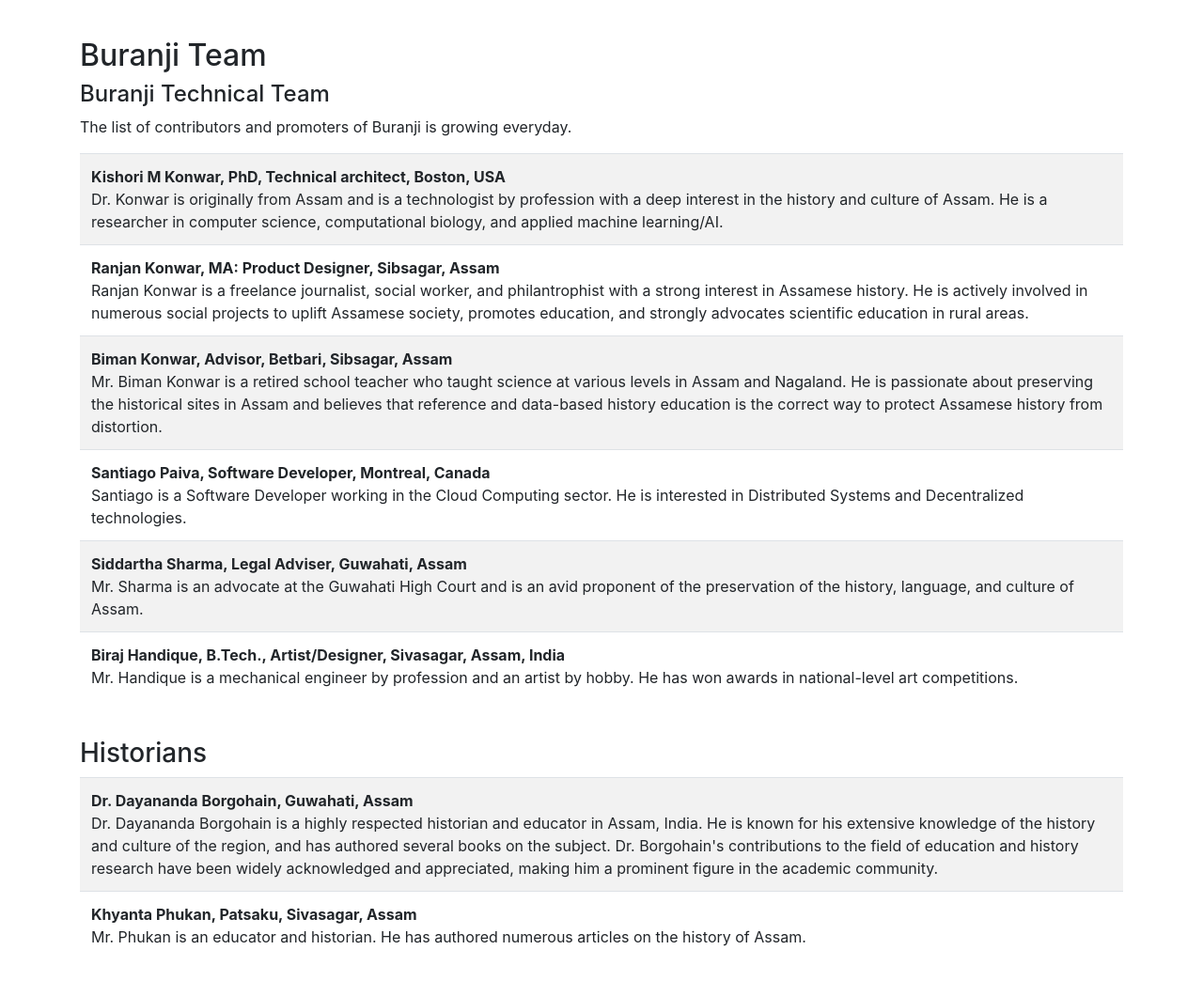
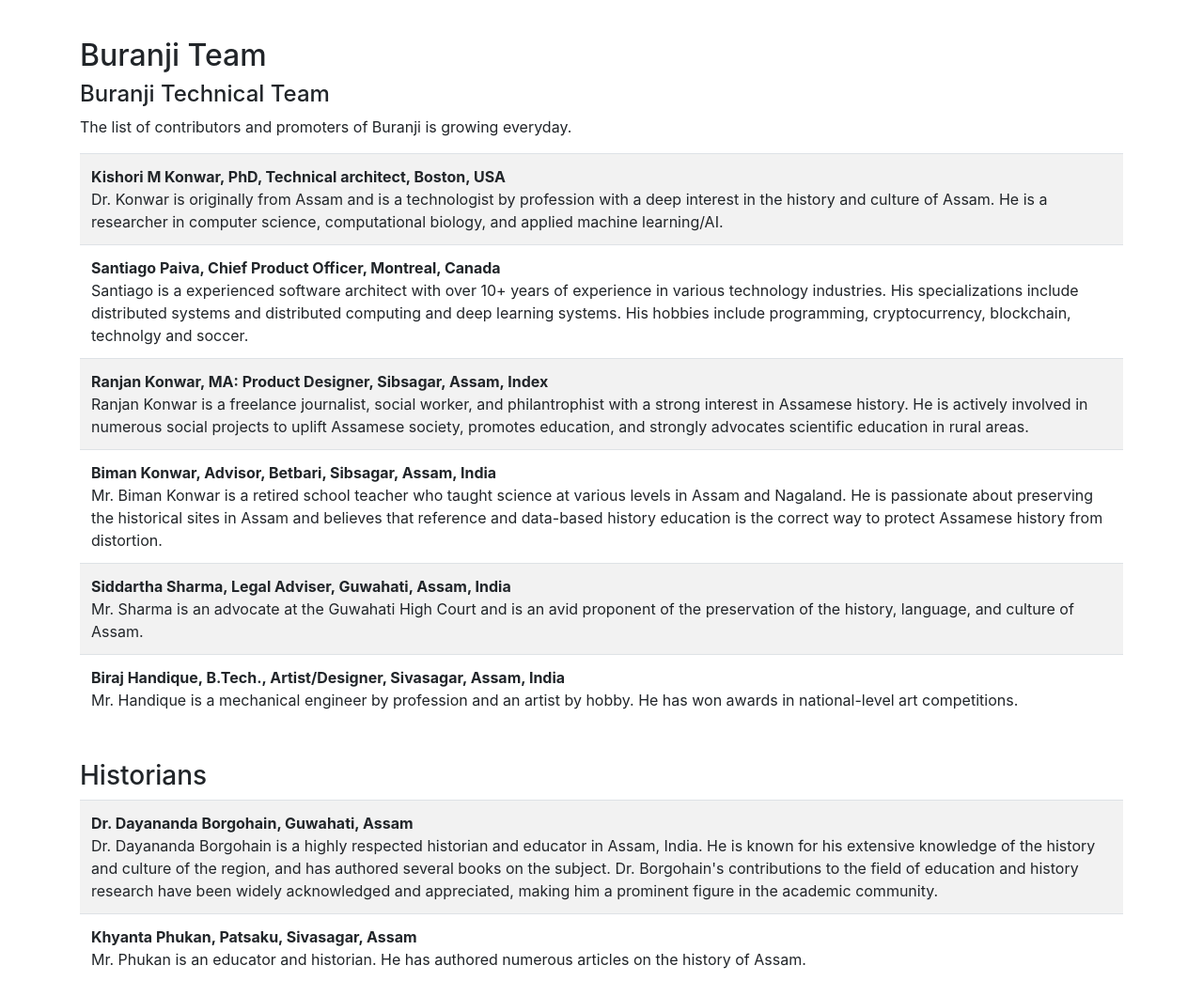
Before and after one commit to kishori82/buranji, a Flask app: page /team in a window 1280 px wide. Shown: the top 1044 px of the page at 94% size. Run offline with Flask 3, Linux system fonts and the light colour scheme; some libraries are stand-ins or nearby versions.

Commit message:
updated santiago's profile

```diff
--- a/requirements.txt
+++ b/requirements.txt
@@ -2,7 +2,7 @@
 click==8.1.3
 Flask==2.2.3
 Flask-SQLAlchemy==3.0.3
-greenlet==2.0.2
+greenlet>=2.0.2
 gunicorn==20.1.0
 importlib-metadata==6.0.0
 itsdangerous==2.1.2
@@ -12,7 +12,7 @@
 packaging==23.0
 pathspec==0.11.0
 platformdirs==3.1.0
-psycopg2-binary==2.9.5
+psycopg2-binary>=2.9.5
 SQLAlchemy==2.0.4
 tomli==2.0.1
 typing-extensions==4.5.0
--- a/templates/team.html
+++ b/templates/team.html
@@ -33,18 +33,24 @@
 						applied machine learning/AI.
 					</td>
 				</tr>
-
 				<tr>
-					<td> <b> Ranjan Konwar, MA: Product Designer, Sibsagar, Assam </b>  <br>
+					<td> <b> Santiago Paiva, Chief Product Officer, Montreal, Canada </b>  <br>
+						Santiago is a experienced software architect with over 10+ years of experience in
+						 various technology industries. His specializations include distributed systems
+						 and distributed computing and deep learning systems. His hobbies include
+						 programming, cryptocurrency, blockchain, technolgy and soccer.
+					</td>
+				</tr>
+				<tr>
+					<td> <b> Ranjan Konwar, MA: Product Designer, Sibsagar, Assam, Index </b>  <br>
 						Ranjan Konwar is a freelance journalist, social worker, and philantrophist with a
 						strong interest in Assamese history. He is actively involved in numerous
 						social projects to uplift Assamese society, promotes education, and strongly
 						advocates scientific education in rural areas.
 					</td>
 				</tr>
-
 				<tr>
-					<td> <b> Biman Konwar, Advisor, Betbari, Sibsagar, Assam </b> <br>
+					<td> <b> Biman Konwar, Advisor, Betbari, Sibsagar, Assam, India </b> <br>
 						Mr. Biman Konwar is a retired school teacher who taught science at various
 						levels in Assam and Nagaland. He is passionate about preserving the historical
 						sites in Assam and believes that reference and data-based history education is
@@ -53,14 +59,9 @@
 				</tr>
 
 				<tr>
-					<td> <b> Santiago Paiva, Software Developer, Montreal, Canada </b>  <br>
-						Santiago is a Software Developer working in the Cloud Computing sector. He is interested in Distributed Systems
-						and Decentralized technologies.
-					</td>
-				</tr>
-				<tr>
-					<td> <b> Siddartha Sharma, Legal Adviser, Guwahati, Assam </b>  <br>
-					Mr. Sharma is an advocate at the Guwahati High Court and is an avid proponent of the preservation of the history, language,
+					<td> <b> Siddartha Sharma, Legal Adviser, Guwahati, Assam, India </b>  <br>
+					Mr. Sharma is an advocate at the Guwahati High Court and is an avid proponent
+					     of the preservation of the history, language,
                                            and culture of Assam.
 					</td>
 				</tr>
```
Also changed, not shown: README.txt, 1 other file.
